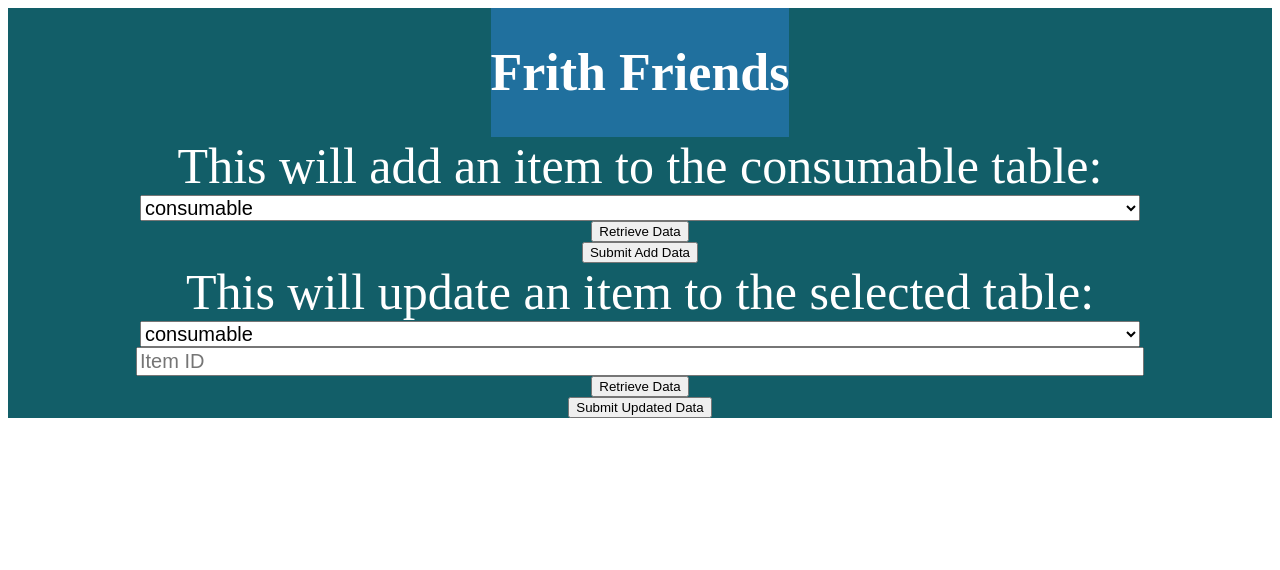
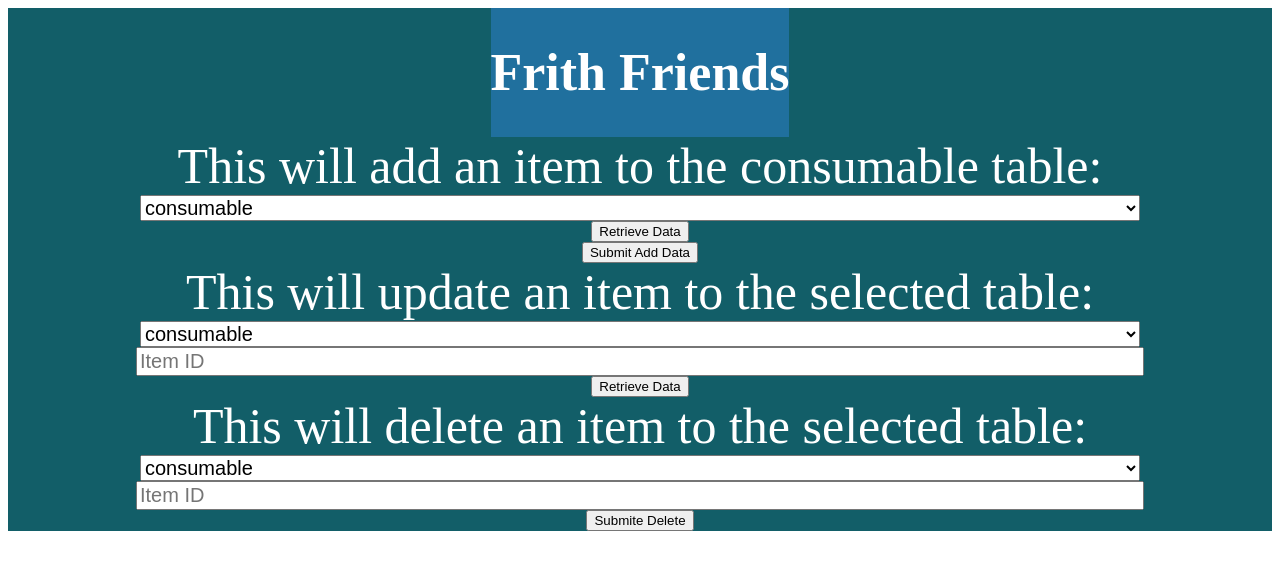
Before and after one commit to lnhylton/Frith_Friends, a React (Vite) app in the folder frith-inventory-frontend/: page / in a window 1280 px wide. Shown: the top 570 px of the page. Built offline with nearby package versions, Linux system fonts and the light colour scheme.

Commit message:
Pushing delete that wasn't workign

```diff
--- a/frith-inventory-frontend/src/App.jsx
+++ b/frith-inventory-frontend/src/App.jsx
@@ -8,8 +8,10 @@ function App() {
   const [latestResponse, setLatestResponse] = useState("");
 
   const [tableNameUpdate, setTableNameUpdate] = useState("consumable"); // Default value
+  const [tableNameDelete, setTableNameDelete] = useState("consumable"); // Default value
   const [retrievedDataUpdate, setRetrievedDataUpdate] = useState(null); // Store retrieved data
   const [itemIdUpdate, setItemUpdate] = useState("");
+  const [itemIdDelete, setItemDelete] = useState("");
   const [editedDataUpdate, setEditedDataUpdate] = useState({});
 
   const [tableNameAdd, setTableNameAdd] = useState("consumable"); // Default value
@@ -24,12 +26,20 @@ function App() {
     setTableNameUpdate(event.target.value);
   };
 
+  const handleTableNameChangeDelete = (event) => {
+    setTableNameDelete(event.target.value);
+  };
+
   const handleTableNameChangeAdd = (event) => {
     setTableNameAdd(event.target.value);
   };
 
   const handleItemIdChange = (event) => {
     setItemUpdate(event.target.value);
+  };
+
+  const handleItemIdDeleteChange = (event) => {
+    setItemDelete(event.target.value);
   };
 
   const handleUpdateDataChange = (event) => {
@@ -103,6 +113,29 @@ function App() {
       body: JSON.stringify({
         tableName: tableNameAdd,
         addData: editedDataAdd
+      }),
+      headers: {
+        "Content-type": "application/json; charset=UTF-8"
+      }
+    })
+      .then((response) => response.json())
+      .then((res) => {
+        setLatestResponse(res.status);
+        console.log(res);
+      })
+      .catch((e) => {
+        setLatestResponse("failed");
+      });
+  };
+
+  const handleDeleteSubmit = () => {
+    console.log(itemIdDelete)
+    // Perform your API call here to submit the updated data
+    fetch("http://localhost:${BACKEND_PORT}/delete", {
+      method: "DELETE",
+      body: JSON.stringify({
+        tableName: tableNameAdd,
+        deleteId: itemIdDelete
       }),
       headers: {
         "Content-type": "application/json; charset=UTF-8"
@@ -223,10 +256,39 @@ function App() {
       )}
 
 
-      <button type="submit" onClick={handleUpdateDataSubmit}>
-        Submit Updated Data
+      <label>This will delete an item to the selected table:</label>
+      <select
+        className="input"
+        onChange={handleTableNameChangeDelete}
+        value={tableNameDelete}
+      >
+        <option value="consumable">consumable</option>
+        <option value="consumable_location">consumable_location</option>
+        <option value="machine">machine</option>
+        <option value="machine_location">machine_location</option>
+        <option value="non_consumable">non_consumable</option>
+        <option value="non_consumable_location">non_consumable_location</option>
+        <option value="room">room</option>
+        <option value="storage_medium">storage_medium</option>
+      </select>
+      <input
+        className="input"
+        type="text"
+        placeholder="Item ID"
+        onChange={handleItemIdDeleteChange}
+        value={itemIdDelete}
+      />
+
+      <button type="submit" onClick={handleDeleteSubmit}>
+        Submite Delete
       </button>
+
     </div>
+
+
+
+
+
   );
 }
 
```
Also changed, not shown: 1 other file (tests, documents, lock files or other folders).
